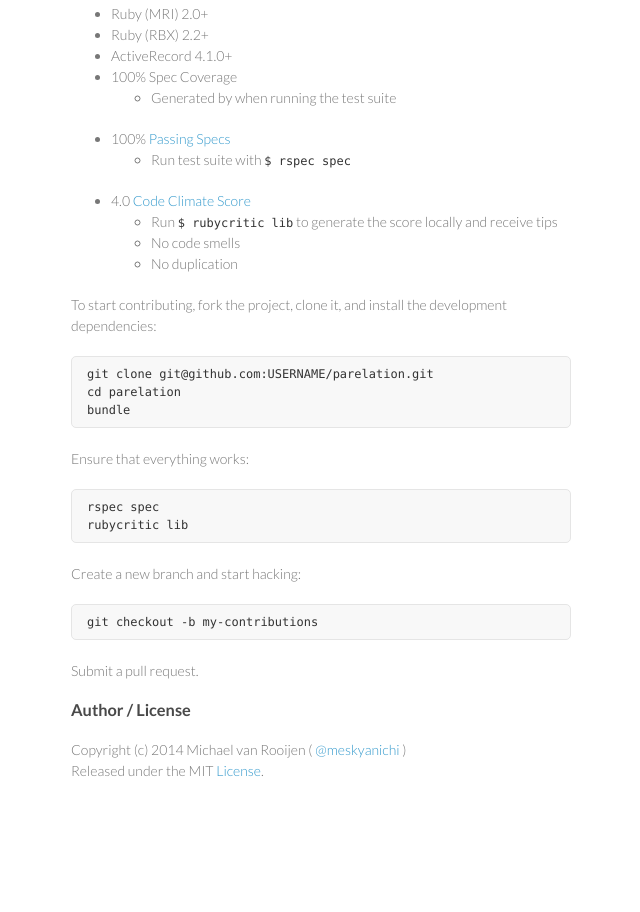
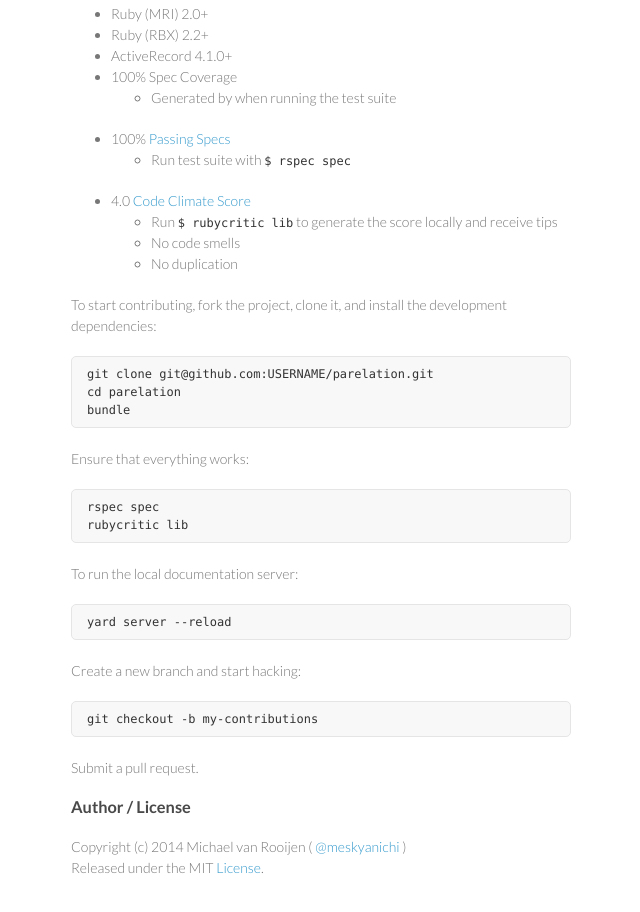
Before and after one commit to libin/parelation, a plain HTML site: page index.html in a window 1280 px wide. Shown: the part 5342-6254 px from the top of the page, without its empty margins (499-1139 px from the left). Before the commit the page ends 6193 px from the top, so only its background shows below. Drawn offline with Linux system fonts and the light colour scheme.

```diff
--- a/index.html
+++ b/index.html
@@ -299,6 +299,11 @@ bundle
 rubycritic lib
 </code></pre>
 
+<p>To run the local documentation server:</p>
+
+<pre><code>yard server --reload
+</code></pre>
+
 <p>Create a new branch and start hacking:</p>
 
 <pre><code>git checkout -b my-contributions
```
Also changed, not shown: params.json (+1 -1 lines).
